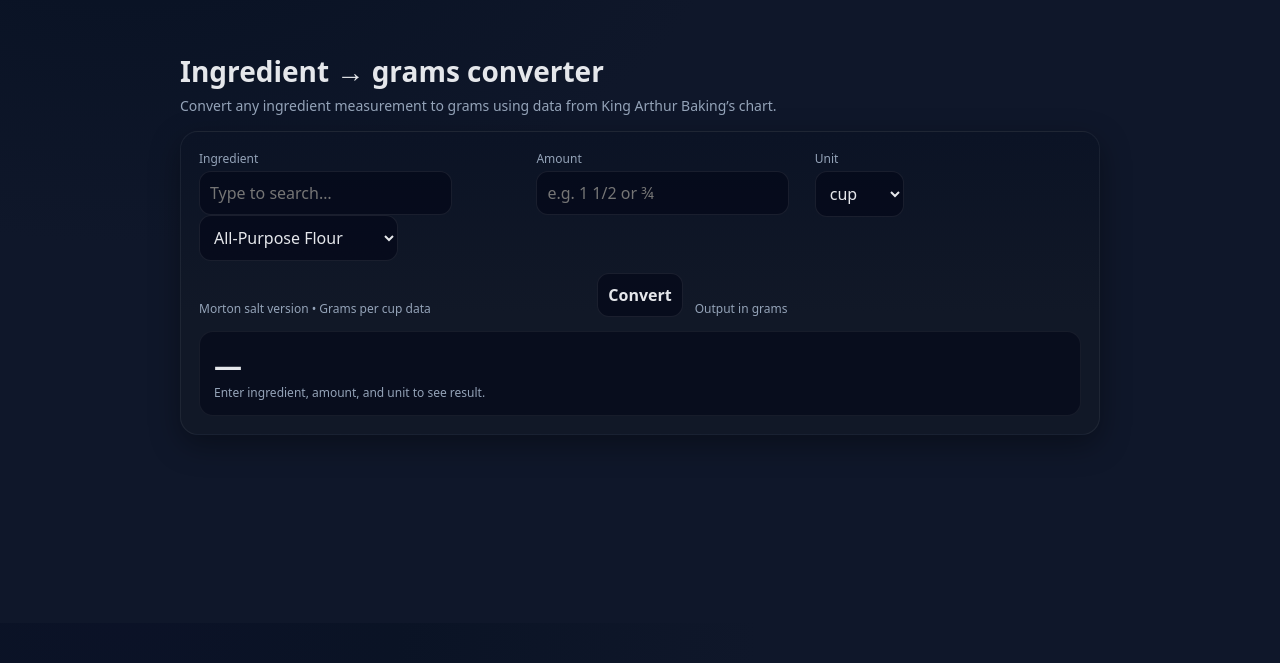
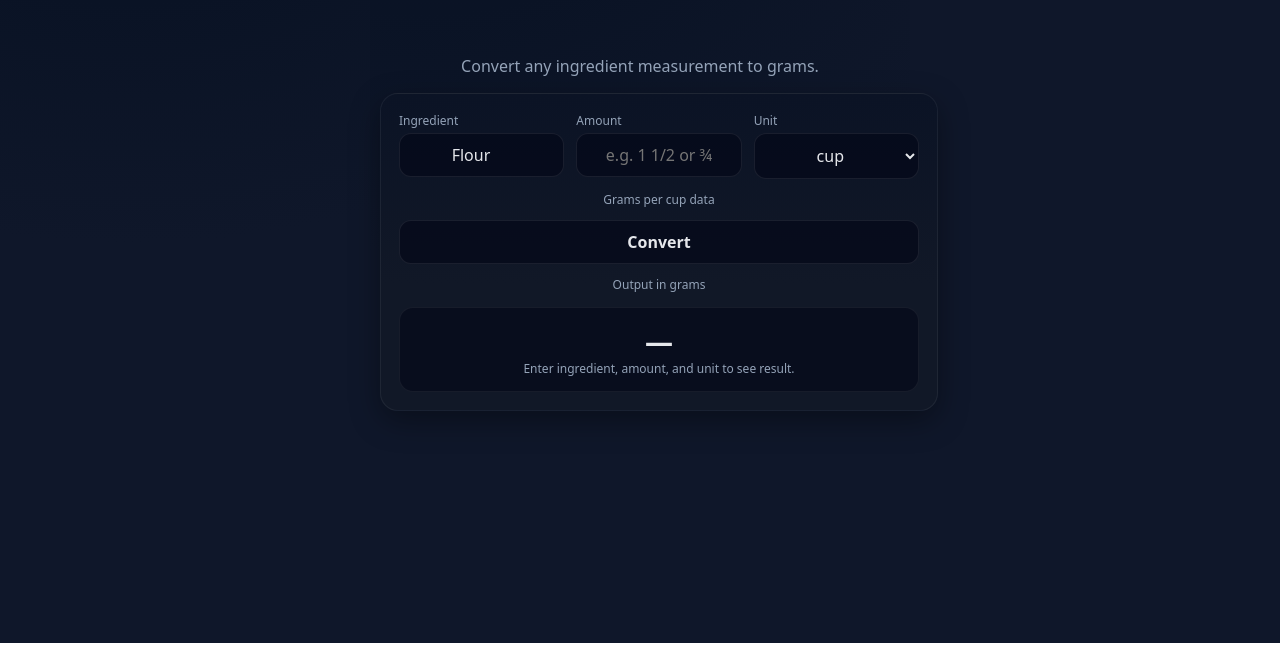
Before and after one commit to Katherine-McCrory/Ingredient-Weight-Calculator-Attempt, a plain HTML site: page ingredient_to_grams_converter.html in a window 1280 px wide. Shown: the part 177-840 px from the top of the page. Drawn offline with Linux system fonts and the light colour scheme.

Commit message:
Add files via upload

```diff
--- a/ingredient_to_grams_converter.html
+++ b/ingredient_to_grams_converter.html
@@ -2,37 +2,36 @@
 <html lang="en">
 <meta charset="utf-8">
 <meta name="viewport" content="width=device-width,initial-scale=1">
-<title>Ingredient → grams (King Arthur chart)</title>
+<title>Ingredient → grams converter</title>
 <style>
-  :root{--bg:#0f172a;--card:#111827;--muted:#94a3b8;--text:#e5e7eb;--ring:#60a5fa}
-  html,body{height:100%}body{margin:0;font:16px system-ui,Segoe UI,Roboto,Arial;background:radial-gradient(900px 600px at 10% 0%,#0b1227 0,#0a1325 30%,var(--bg) 70%);color:var(--text);display:grid;place-items:center;padding:20px}
-  .wrap{width:100%;max-width:920px}
-  .title{font-weight:800;font-size:clamp(18px,2.5vw,28px);margin:0 0 6px}
-  .subtitle{margin:0 0 16px;color:var(--muted);font-size:14px}
-  .card{background:linear-gradient(180deg,#0b1325 0,var(--card) 60%);border:1px solid rgba(255,255,255,.06);border-radius:18px;box-shadow:0 10px 30px rgba(0,0,0,.35);padding:18px}
+  html,body{margin:0;font:16px system-ui,Segoe UI,Roboto,Arial;
+    background:radial-gradient(900px 600px at 10% 0%,#0b1227 0,#0a1325 30%,#0f172a 70%);
+    color:#e5e7eb;display:flex;justify-content:center;align-items:center;
+    padding:10px;min-height:100vh;box-sizing:border-box;text-align:center}
+  .wrap{width:100%;max-width:520px;margin:0 auto}
+  .subtitle{margin:0 0 16px;color:#94a3b8;font-size:16px;text-align:center}
+  .card{background:linear-gradient(180deg,#0b1325 0,#111827 60%);border:1px solid rgba(255,255,255,.06);border-radius:18px;box-shadow:0 10px 30px rgba(0,0,0,.35);padding:18px;width:100%;text-align:center}
   .grid{display:grid;gap:12px;grid-template-columns:1fr}
-  @media(min-width:760px){.grid{grid-template-columns:1.1fr .9fr .9fr}}
-  label{font-size:12px;color:var(--muted);display:block;margin:0 0 4px}
-  input,select,button,textarea{font:inherit;color:var(--text);background:rgba(2,6,23,.6);border:1px solid rgba(255,255,255,.08);outline:0;border-radius:12px;padding:10px}
-  input:focus,select:focus,textarea:focus{border-color:var(--ring);box-shadow:0 0 0 3px rgba(96,165,250,.25)}
-  .controls{display:grid;grid-template-columns:1fr auto 1fr;gap:12px;align-items:end;margin-top:12px}
-  .btn{cursor:pointer;font-weight:700}
+  @media(min-width:600px){.grid{grid-template-columns:1fr 1fr 1fr}}
+  label{font-size:12px;color:#94a3b8;display:block;margin:0 0 4px;text-align:left}
+  input,select,button{font:inherit;color:#e5e7eb;background:rgba(2,6,23,.6);border:1px solid rgba(255,255,255,.08);outline:0;border-radius:12px;padding:10px;width:100%;box-sizing:border-box;text-align:center}
+  input:focus,select:focus{border-color:#60a5fa;box-shadow:0 0 0 3px rgba(96,165,250,.25)}
+  .controls{display:flex;justify-content:center;align-items:center;gap:12px;margin-top:12px;flex-wrap:wrap}
+  .btn{cursor:pointer;font-weight:700;padding:10px 14px}
   .result{margin-top:14px;padding:14px;border-radius:14px;background:rgba(2,6,23,.55);border:1px solid rgba(255,255,255,.06)}
-  .muted{color:var(--muted);font-size:12px}
-  .mono{font-variant-numeric:tabular-nums}
+  .muted{color:#94a3b8;font-size:12px;text-align:center}
+  .mono{font-variant-numeric:tabular-nums;text-align:center}
 </style>
 <body>
   <div class="wrap">
-    <h1 class="title">Ingredient → grams converter</h1>
-    <p class="subtitle">Convert any ingredient measurement to grams using data from King Arthur Baking’s chart.</p>
+    <p class="subtitle">Convert any ingredient measurement to grams.</p>
 
     <div class="card">
       <div class="grid" aria-label="converter">
         <div>
           <label for="ing">Ingredient</label>
-          <input id="ingSearch" placeholder="Type to search…" list="inglist">
+          <input id="ing" placeholder="Type to search…" list="inglist" autocomplete="off">
           <datalist id="inglist"></datalist>
-          <select id="ingSelect" aria-label="Ingredient list"></select>
         </div>
         <div>
           <label for="amt">Amount</label>
@@ -45,7 +44,7 @@
       </div>
 
       <div class="controls">
-        <div class="muted">Morton salt version • Grams per cup data</div>
+        <div class="muted">Grams per cup data</div>
         <button class="btn" id="convertBtn">Convert</button>
         <div class="muted right">Output in grams</div>
       </div>
@@ -63,20 +62,37 @@ const V={'¼':.25,'½':.5,'¾':.75,'⅐':1/7,'⅑':1/9,'⅒':.1,'⅓':1/3,'⅔':
 function parseAmount(r){if(!r)return NaN;let s=r.trim();for(const k in V)if(s.includes(k))s=s.replaceAll(k,' '+V[k]);let t=0;for(const p of s.split(/\s+/)){if(/^[-+]?\d+(?:[.,]\d+)?$/.test(p))t+=parseFloat(p.replace(',', '.'));else if(/^[-+]?\d+\s*\/\s*\d+$/.test(p)){const[a,b]=p.split('/').map(Number);if(b)t+=a/b}else return NaN;}return t;}
 
 let DATA={
-  "All-Purpose Flour":120,"Almond Flour":96,"Coconut Flour":128,"Granulated Sugar":198,"Brown Sugar":213,"Confectioners' Sugar":113,
-  "Cocoa Powder":84,"Baking Powder":192,"Baking Soda":288,"Salt":288,"Butter":227,"Milk":227,"Water":227,"Honey":336,
-  "Corn Syrup":312,"Maple Syrup":312,"Vegetable Oil":198,"Chocolate Chips":170,"Oats":85,"Peanut Butter":270,"Applesauce":255,
-  "Bananas (mashed)":227,"Blueberries":155,"Raisins":156,"Cream Cheese":227,"Heavy Cream":227,"Sourdough Starter":227
+  "Flour":120,"Sugar":198,"Brown Sugar":213,"Powdered Sugar":113,"Cocoa Powder":84,
+  "Cornmeal":138,"Rice Flour":142,"Tapioca Starch":113,"Potato Starch":152,
+  "Butter":227,"Oil":198,"Shortening":184,"Lard":227,"Ghee":176,
+  "Peanut Butter":270,"Tahini":256,
+  "Milk":227,"Buttermilk":227,"Cream":227,"Yogurt":227,"Sour Cream":227,
+  "Cream Cheese":227,"Evaporated Milk":227,"Sweetened Condensed Milk":312,"Cheese (grated)":113,
+  "Oats":85,"Breadcrumbs":112,"Panko":50,"Rice (cooked)":170,"Quinoa (cooked)":184,
+  "Almonds":142,"Walnuts":113,"Pecans":105,"Hazelnuts":142,"Cashews":113,
+  "Peanuts":142,"Pistachios":120,"Macadamia Nuts":149,"Sunflower Seeds":140,
+  "Sesame Seeds":142,"Flaxseed":140,"Chia Seeds":148,"Pumpkin Seeds":160,"Pine Nuts":142,
+  "Chocolate Chips":170,"Chocolate":170,
+  "Bell Pepper":149,"Onion":160,"Tomato":180,"Celery":101,"Carrot":99,
+  "Cucumber":104,"Spinach":30,"Kale":67,"Broccoli":91,"Cauliflower":107,
+  "Mushrooms":72,"Potato":210,"Sweet Potato":240,"Zucchini":140,"Garlic":136,
+  "Apple":110,"Banana":227,"Berries":155,"Strawberry":167,"Raspberry":140,
+  "Pineapple":256,"Raisins":156,"Dates":149,
+  "Water":227,"Orange Juice":248,"Lemon Juice":224,
+  "Black Pepper":142,"Cinnamon":132,"Cumin":96,"Paprika":92,
+  "Salt":288,"Baking Powder":192,"Baking Soda":288
 };
 
-const ingSearch=document.getElementById('ingSearch'),ingList=document.getElementById('inglist'),ingSelect=document.getElementById('ingSelect'),amt=document.getElementById('amt'),unit=document.getElementById('unit'),out=document.getElementById('out'),notes=document.getElementById('notes'),convertBtn=document.getElementById('convertBtn');
+const ing=document.getElementById('ing'),inglist=document.getElementById('inglist'),amt=document.getElementById('amt'),unit=document.getElementById('unit'),out=document.getElementById('out'),notes=document.getElementById('notes'),convertBtn=document.getElementById('convertBtn');
 
-Object.keys(DATA).sort().forEach(k=>{const o=document.createElement('option');o.value=k;ingList.appendChild(o);const s=document.createElement('option');s.value=k;s.textContent=k;ingSelect.appendChild(s)});
+Object.keys(DATA).sort().forEach(k=>{const o=document.createElement('option');o.value=k;inglist.appendChild(o)});
 Object.keys(U).forEach(k=>{const o=document.createElement('option');o.value=k;o.textContent=k;unit.appendChild(o)});
-unit.value='cup';ingSelect.value='All-Purpose Flour';
+unit.value='cup';ing.value='Flour';
 
-function conv(){const n=ingSelect.value,a=parseAmount(amt.value),u=unit.value;if(!n||!isFinite(a)){out.textContent='—';return;}const meta=U[u];let g;if(meta.k==='wt'){g=meta.toG(a);}else{const cups=a*meta.toCups;g=cups*DATA[n];}out.textContent=`${Math.round(g)} g`;notes.textContent=`${a} ${u} ${n} ≈ ${Math.round(g)} g`}
-convertBtn.onclick=conv;
+function findIngredient(name){ if(DATA[name]) return name; const low=name.toLowerCase(); const hit=Object.keys(DATA).find(k=>k.toLowerCase()===low)||Object.keys(DATA).find(k=>k.toLowerCase().startsWith(low)); return hit||''; }
+
+function conv(){let n=findIngredient(ing.value||'');const a=parseAmount(amt.value),u=unit.value;if(!n||!isFinite(a)){out.textContent='—';notes.textContent='Pick an ingredient and enter a valid amount.';return;}const meta=U[u];let g;if(meta.k==='wt'){g=meta.toG(a);}else{const cups=a*meta.toCups;g=cups*DATA[n];}out.textContent=`${Math.round(g)} g`;notes.textContent=`${a} ${u} ${n} ≈ ${Math.round(g)} g`}
+convertBtn.onclick=conv;amt.addEventListener('keydown',e=>{if(e.key==='Enter'){e.preventDefault();conv();}});
 </script>
 </body>
 </html>
```
